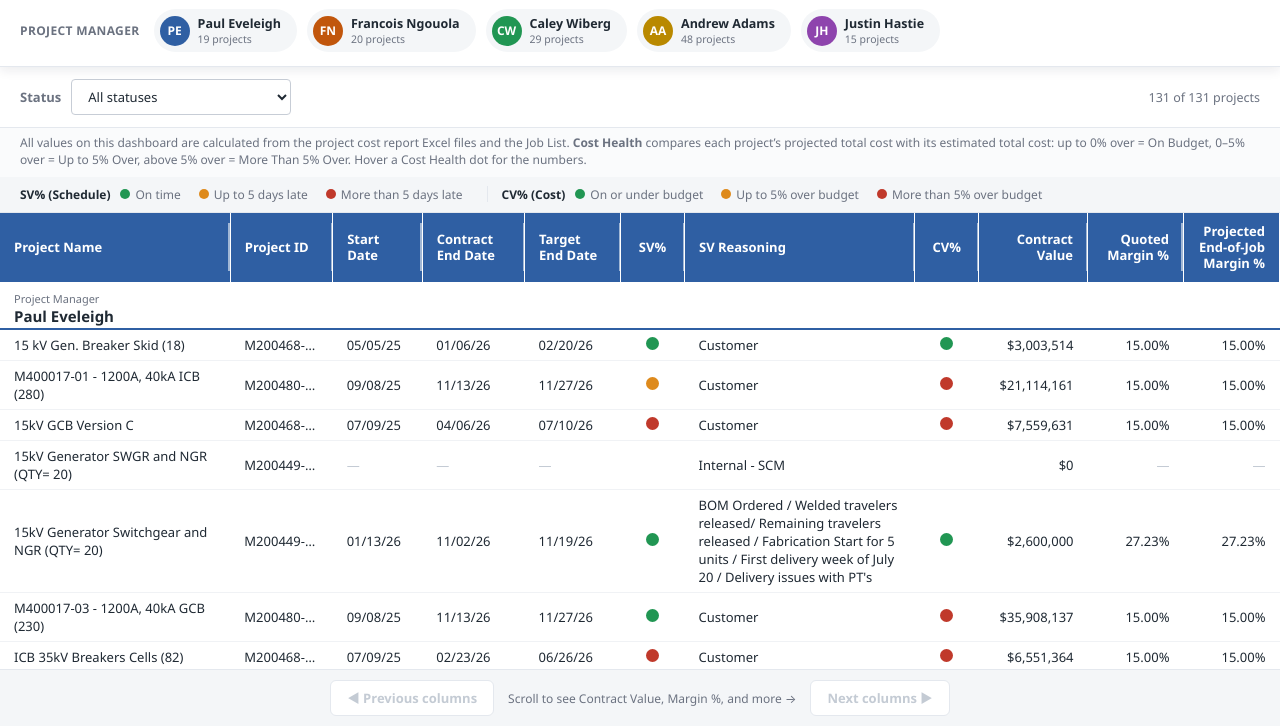
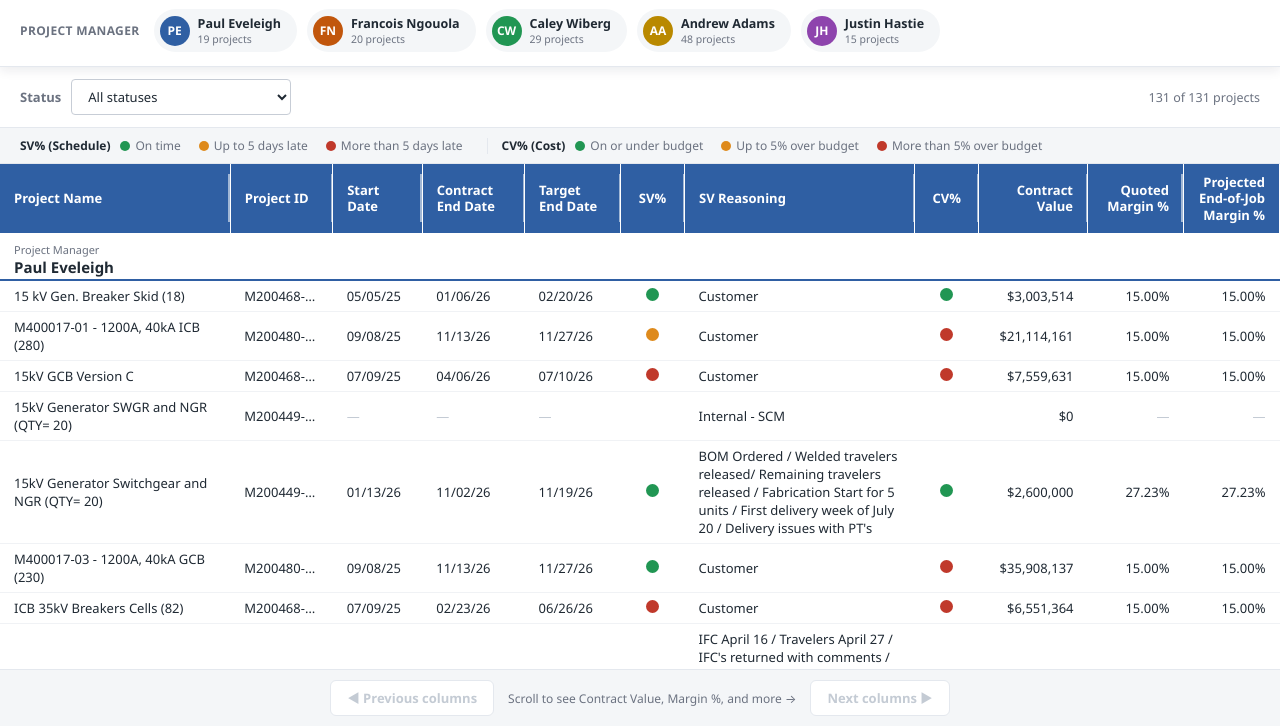
Before and after one commit to mdmit263/dashboard_projects_at_risk, a plain HTML site: page index.html in a window 1280 px wide. Shown: the part 74-800 px from the top of the page. Drawn offline with Linux system fonts and the light colour scheme.

Commit message:
Remove cost health explanatory note from dashboard
Removed the explanatory note about cost health from the dashboard.

```diff
--- a/index.html
+++ b/index.html
@@ -282,7 +282,6 @@
   <select id="statusFilter"><option value="">All statuses</option><option value="Completed">Completed</option><option value="In Progress">In Progress</option><option value="On Hold">On Hold</option><option value="Not Set">Not Set</option></select>
   <span class="count" id="rowCount"></span>
 </div>
-<div class="calc-note">All values on this dashboard are calculated from the project cost report Excel files and the Job List. <b>Cost Health</b> compares each project’s projected total cost with its estimated total cost: up to 0% over = On Budget, 0–5% over = Up to 5% Over, above 5% over = More Than 5% Over. Hover a Cost Health dot for the numbers.</div>
 
 <div class="legend-bar">
   <span class="legend-title">SV% (Schedule)</span>
```
